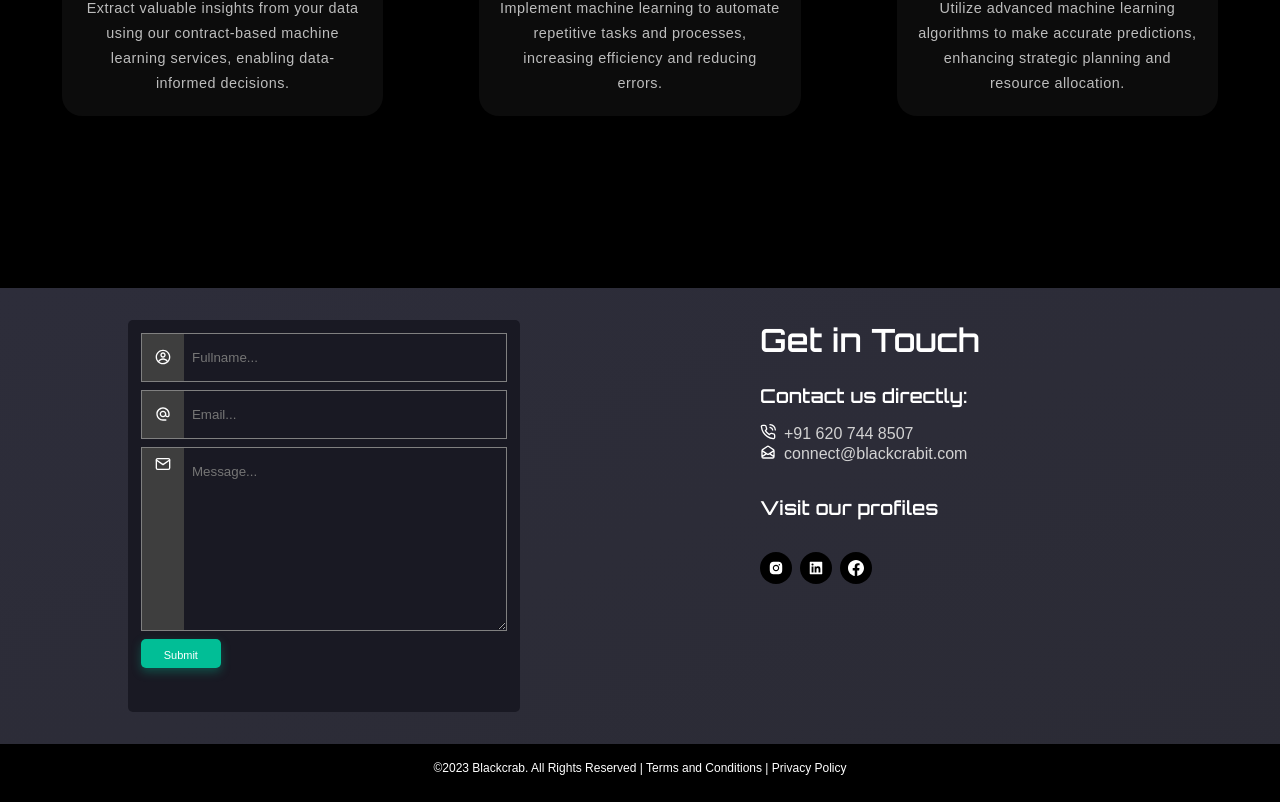
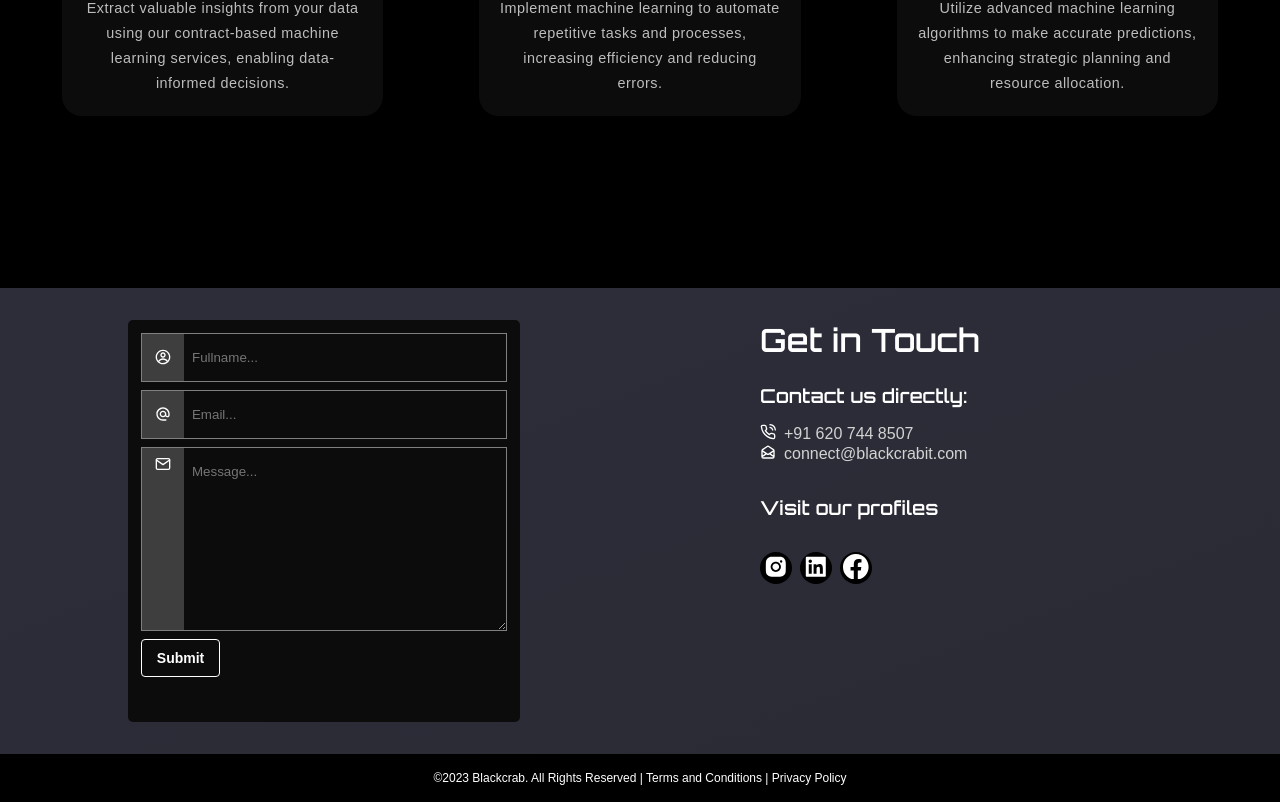
Before and after one commit to sourabhsinha1609/BlackCrab, a React (Create React App) app: page /machinelearning in a window 1280 px wide. Shown: the part 1303-2105 px from the top of the page. Built offline with nearby package versions, Linux system fonts and the light colour scheme; the HTML template or start-up script is replaced by a standard one.

Commit message:
ekajnabee

```diff
--- a/src/components/Footer/Footer.jsx
+++ b/src/components/Footer/Footer.jsx
@@ -167,7 +167,7 @@ const Profile = styled.div`
         text-decoration: none;
         color: lightgray;
         :hover {
-          color: orange;
+          color: #993399;
         }
       }
     }
@@ -196,12 +196,14 @@ const Profile = styled.div`
         border-radius: 50px;
 
         :hover {
-          background-color: orange;
+          background-color: #993399;
+
         }
 
         a {
           margin-top: 0.2rem;
           color: #fff;
+          font-size: 1.6rem;
         }
       }
     }
@@ -219,7 +221,7 @@ const Form = styled.div`
   }
 
   form {
-    background-color: #191923;
+    background-color: #0c0c0c;
     padding: 0.8rem;
     border-radius: 5px;
     .name,
@@ -250,17 +252,7 @@ const Form = styled.div`
       }
     }
 
-    button {
-      width: 5rem;
-      height: 1.8rem;
-      background-color: #01be96;
-      border: none;
-      border-radius: 5px;
-      filter: drop-shadow(0px 4px 5px #01be9551);
-      cursor: pointer;
-      :hover {
-        filter: drop-shadow(0px 6px 9px #01be9551);
-      }
+
     }
   }
 `;
@@ -293,7 +285,8 @@ export const Button = styled.button`
   background: none;
   white-space: nowrap;
   padding: 10px 15px;
-  font-size: 11px;
+  font-size: 14px;
+  font-weight: 550;
   color: #fff;
   outline: none;
   border: 1px solid #fff;
```
